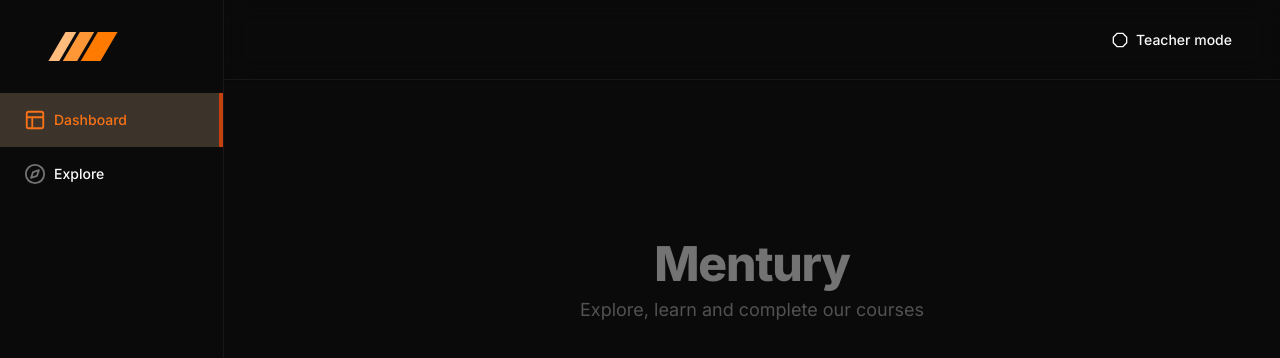
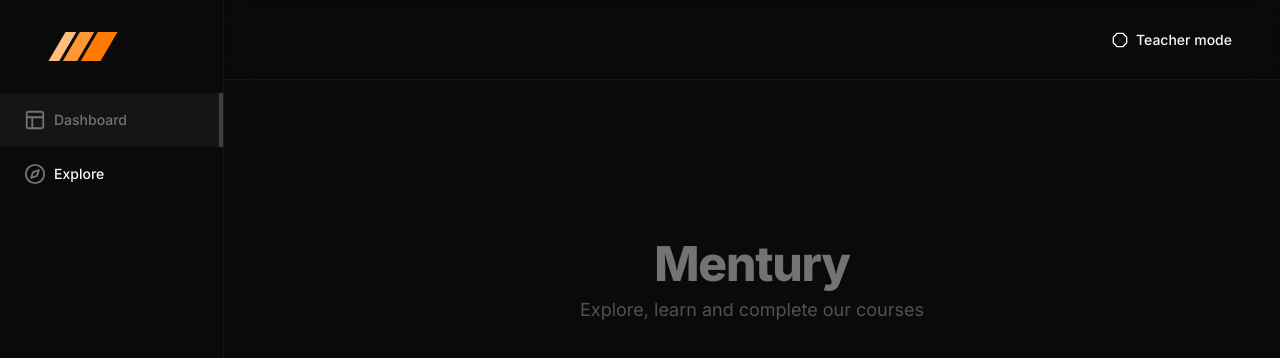
Before and after one commit to nia-cloud-official/mentury, a Next.js app: page / in a window 1280 px wide. Shown: the top 358 px of the page. Built offline with nearby package versions, Linux system fonts and the light colour scheme; no server answers.

Commit message:
sidebar changes

```diff
--- a/app/(dashboard)/_components/sidebar/sidebar-item.tsx
+++ b/app/(dashboard)/_components/sidebar/sidebar-item.tsx
@@ -32,7 +32,7 @@
             type="button"
             className={cn(
                 "flex items-center gap-x-2 text-sm font-medium pl-6 transition-all",
-                isActive && "text-orange-500 bg-orange-200/20 hover:bg-orange-200/30 hover:text-orange-500"
+                isActive && "text-neutral-500 bg-neutral-700/20 hover:bg-neutral-800/30 hover:text-neutral-500"
             )}
         >
             <div className="flex items-center gap-x-2 py-4">
@@ -40,14 +40,14 @@
                     size={22}
                     className={cn(
                         "text-neutral-500",
-                        isActive && "text-orange-500"
+                        isActive && "text-neutral-500"
                     )}
                 />
                 {label}
             </div>
             <div
                 className={cn(
-                    "ml-auto opacity-0 border-2 border-orange-700 h-full transition-all",
+                    "ml-auto opacity-0 border-2 border-neutral-700 h-full transition-all",
                     isActive && "opacity-100"
                 )}
             />
--- a/app/(dashboard)/_components/sidebar/sidebar.tsx
+++ b/app/(dashboard)/_components/sidebar/sidebar.tsx
@@ -3,7 +3,7 @@
 
 export const Sidebar = () => {
     return (
-        <div className="h-full border-r border-neutral-900 flex flex-col overflow-y-auto md:bg-neutral-900/10 shadow-sm">
+        <div className="h-full border-r border-neutral-900 flex flex-col overflow-y-auto shadow-sm">
             <div className="py-8 px-12">
                 <Logo />
             </div>
```
